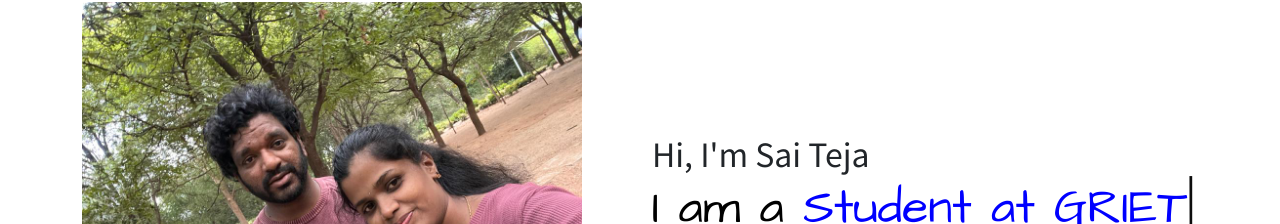
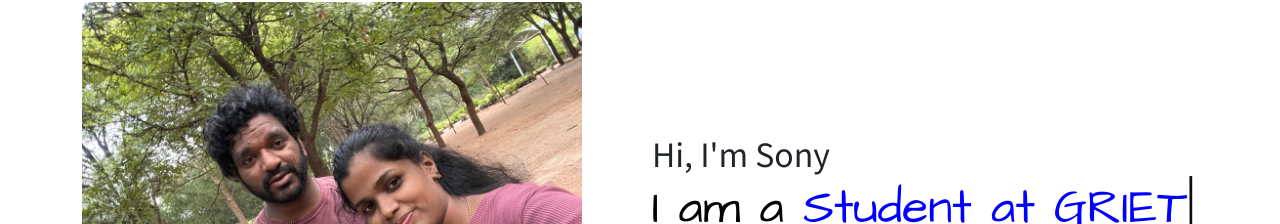
Before and after one commit to Gourisra/Gourisra.github.io, a plain HTML site: page index.html in a window 1280 px wide. Shown: the part 189-413 px from the top of the page. Drawn offline with nearby package versions, Linux system fonts and the light colour scheme; a web font is replaced by a local one.

Commit message:
sony name

```diff
--- a/index.html
+++ b/index.html
@@ -50,7 +50,7 @@
             <img src="assets/about.jpeg" height="200" width="500" class="img-fluid rounded" alt="" />
           </div>
           <div class="col-md p-1">
-            <h2>Hi, I'm Sai Teja</h2>
+            <h2>Hi, I'm Sony</h2>
             <h1 style="color : black; font-size : 3rem ">I am a <span class="typed"
                 style="font-size : 3rem; color: blue "></span></h1>
           </div>
```
